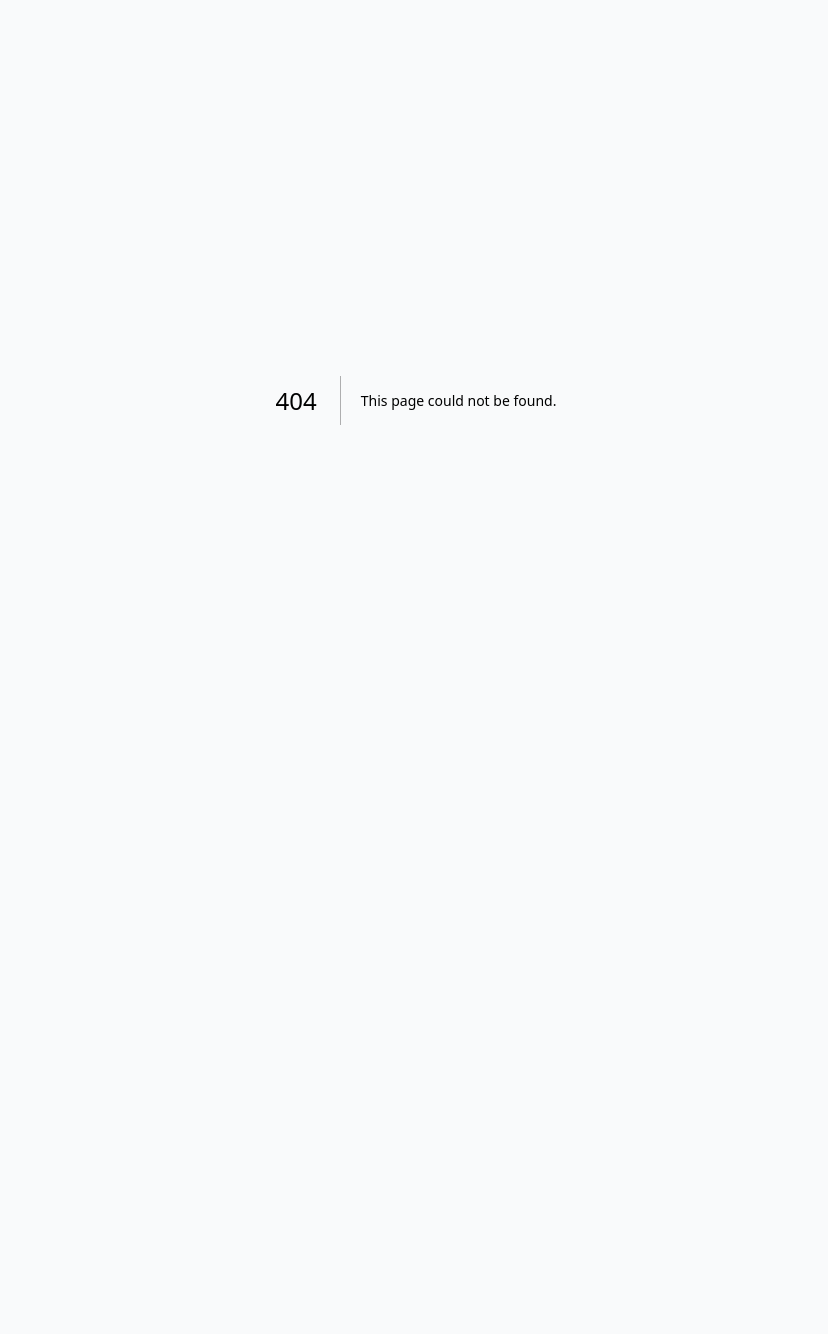
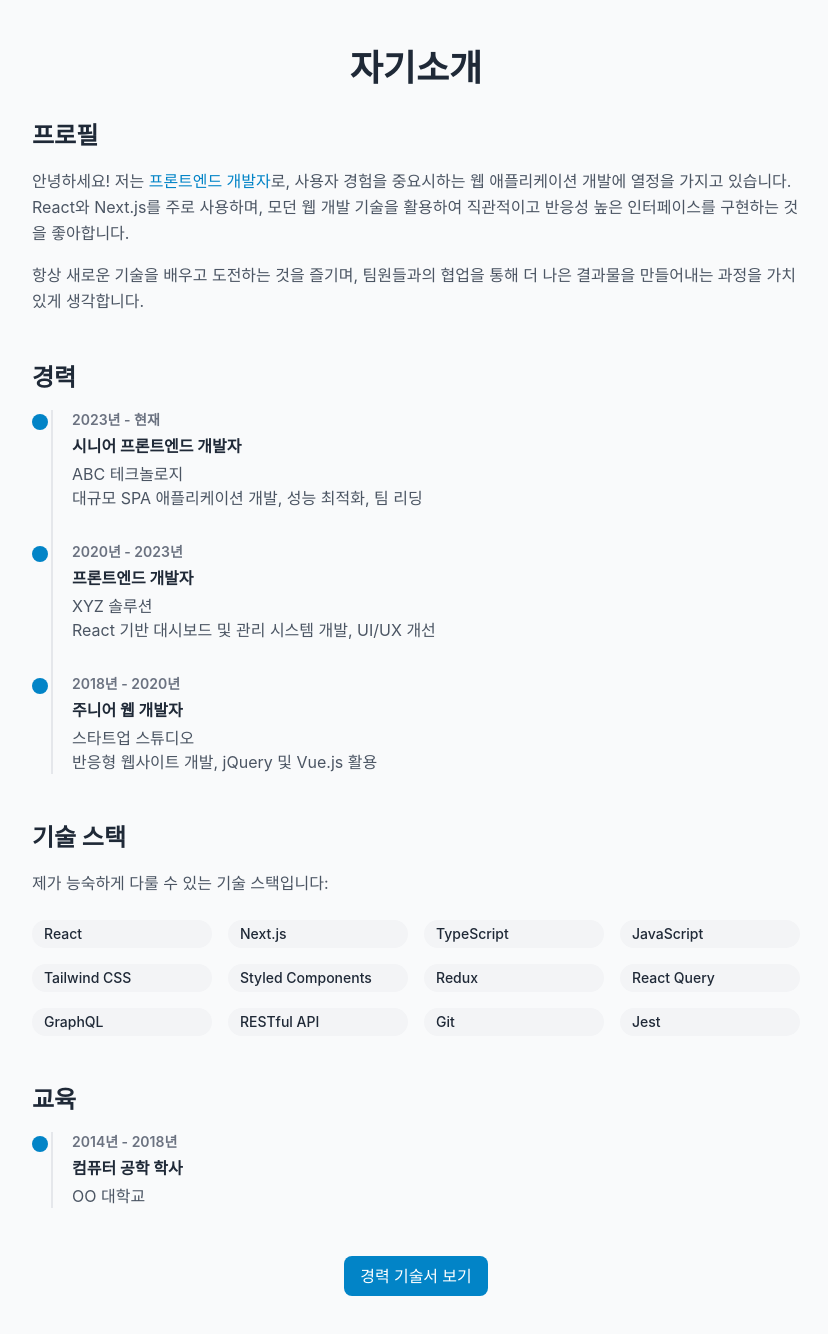
Before and after one commit to wn01011/nextjs-portfolio, a Next.js app: page /about in a window 1280 px wide. Before the commit this address had no page. Shown: the top 1334 px of the page, without its empty margins (224-1052 px from the left). Before the commit the page ends 800 px from the top, so only its background shows below. Built offline with nearby package versions, Linux system fonts and the light colour scheme.

Commit message:
자기소개 페이지 컴포넌트 전체 추가

```diff
--- /dev/null
+++ b/src/app/about/page.tsx
@@ -0,0 +1,96 @@
+import Link from 'next/link';
+import * as S from './page.style';
+
+export default function About() {
+  return (
+    <div className={S.container}>
+      <h1 className={S.title}>자기소개</h1>
+
+      <section className={S.section}>
+        <h2 className={S.subTitle}>프로필</h2>
+        <p className={S.paragraph}>
+          안녕하세요! 저는 <span className={S.highlight}>프론트엔드 개발자</span>로,
+          사용자 경험을 중요시하는 웹 애플리케이션 개발에 열정을 가지고 있습니다.
+          React와 Next.js를 주로 사용하며, 모던 웹 개발 기술을 활용하여
+          직관적이고 반응성 높은 인터페이스를 구현하는 것을 좋아합니다.
+        </p>
+        <p className={S.paragraph}>
+          항상 새로운 기술을 배우고 도전하는 것을 즐기며, 팀원들과의 협업을 통해
+          더 나은 결과물을 만들어내는 과정을 가치 있게 생각합니다.
+        </p>
+      </section>
+
+      <section className={S.section}>
+        <h2 className={S.subTitle}>경력</h2>
+        <div className={S.timeline}>
+          <div className={S.timelineItem}>
+            <div className={S.timelineDot}></div>
+            <div className={S.timelineDate}>2023년 - 현재</div>
+            <h3 className={S.timelineTitle}>시니어 프론트엔드 개발자</h3>
+            <p className={S.timelineDesc}>ABC 테크놀로지</p>
+            <p className={S.timelineDesc}>
+              대규모 SPA 애플리케이션 개발, 성능 최적화, 팀 리딩
+            </p>
+          </div>
+          <div className={S.timelineItem}>
+            <div className={S.timelineDot}></div>
+            <div className={S.timelineDate}>2020년 - 2023년</div>
+            <h3 className={S.timelineTitle}>프론트엔드 개발자</h3>
+            <p className={S.timelineDesc}>XYZ 솔루션</p>
+            <p className={S.timelineDesc}>
+              React 기반 대시보드 및 관리 시스템 개발, UI/UX 개선
+            </p>
+          </div>
+          <div className={S.timelineItem}>
+            <div className={S.timelineDot}></div>
+            <div className={S.timelineDate}>2018년 - 2020년</div>
+            <h3 className={S.timelineTitle}>주니어 웹 개발자</h3>
+            <p className={S.timelineDesc}>스타트업 스튜디오</p>
+            <p className={S.timelineDesc}>
+              반응형 웹사이트 개발, jQuery 및 Vue.js 활용
+            </p>
+          </div>
+        </div>
+      </section>
+
+      <section className={S.section}>
+        <h2 className={S.subTitle}>기술 스택</h2>
+        <p className={S.paragraph}>
+          제가 능숙하게 다룰 수 있는 기술 스택입니다:
+        </p>
+        <div className={S.skillsGrid}>
+          <span className={S.skillBadge}>React</span>
+          <span className={S.skillBadge}>Next.js</span>
+          <span className={S.skillBadge}>TypeScript</span>
+          <span className={S.skillBadge}>JavaScript</span>
+          <span className={S.skillBadge}>Tailwind CSS</span>
+          <span className={S.skillBadge}>Styled Components</span>
+          <span className={S.skillBadge}>Redux</span>
+          <span className={S.skillBadge}>React Query</span>
+          <span className={S.skillBadge}>GraphQL</span>
+          <span className={S.skillBadge}>RESTful API</span>
+          <span className={S.skillBadge}>Git</span>
+          <span className={S.skillBadge}>Jest</span>
+        </div>
+      </section>
+
+      <section className={S.section}>
+        <h2 className={S.subTitle}>교육</h2>
+        <div className={S.timeline}>
+          <div className={S.timelineItem}>
+            <div className={S.timelineDot}></div>
+            <div className={S.timelineDate}>2014년 - 2018년</div>
+            <h3 className={S.timelineTitle}>컴퓨터 공학 학사</h3>
+            <p className={S.timelineDesc}>OO 대학교</p>
+          </div>
+        </div>
+      </section>
+
+      <div className="text-center mt-12">
+        <Link href="/resume" className="inline-flex items-center px-4 py-2 bg-primary-600 text-white font-medium rounded-lg hover:bg-primary-700 transition-colors">
+          경력 기술서 보기
+        </Link>
+      </div>
+    </div>
+  );
+}
```
